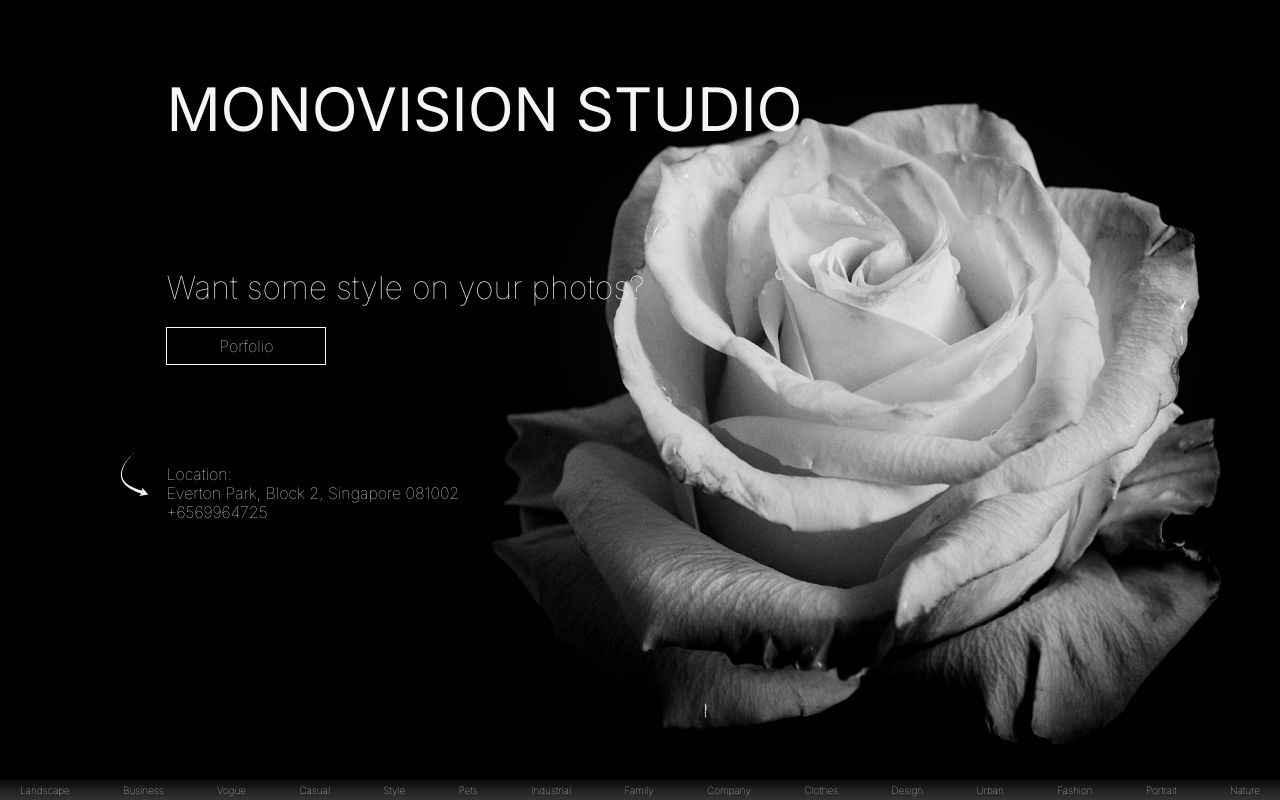
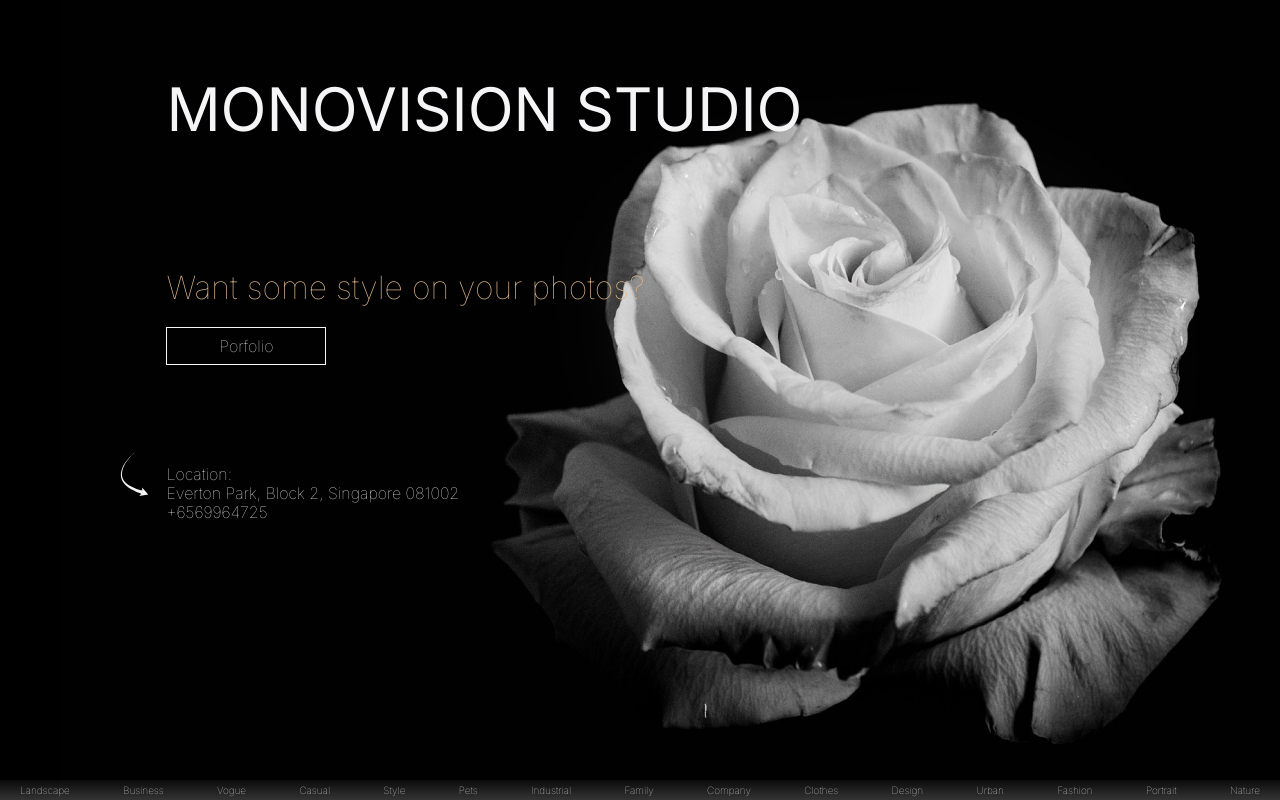
Before and after one commit to oleksenko02/monosivion, a plain HTML site: page src/index.html in a window 1280 px wide. Shown: the top 800 px of the page. Drawn offline with Linux system fonts and the light colour scheme.

Commit message:
change sub

```diff
--- a/src/css/style.css
+++ b/src/css/style.css
@@ -116,7 +116,7 @@ html {
 }
 
 .promo__subtitle {
-    color: var(--light-color);
+    color: burlywood;
     font-size: 32px;
     font-weight: 100;
     line-height: 39px;
```
